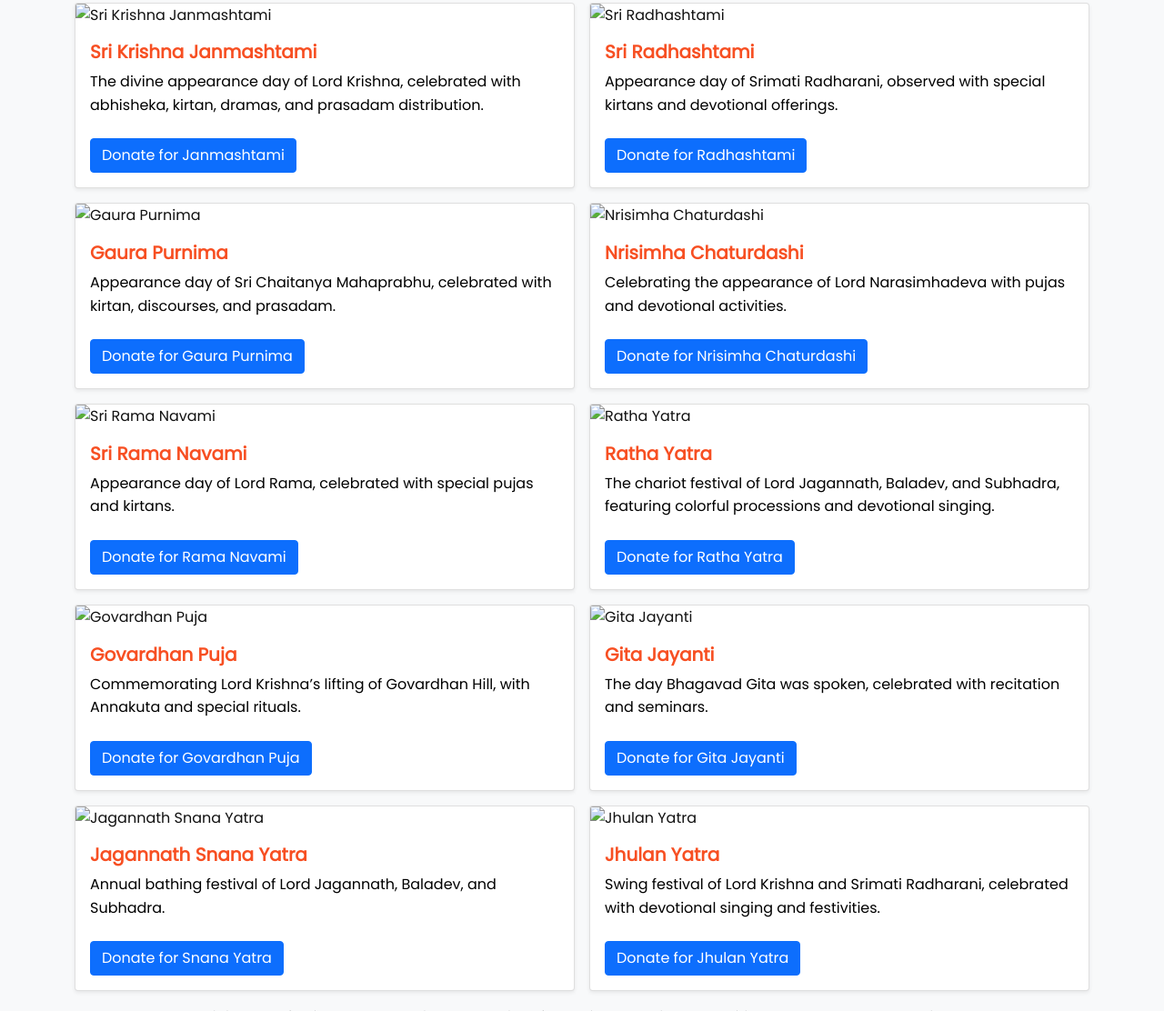
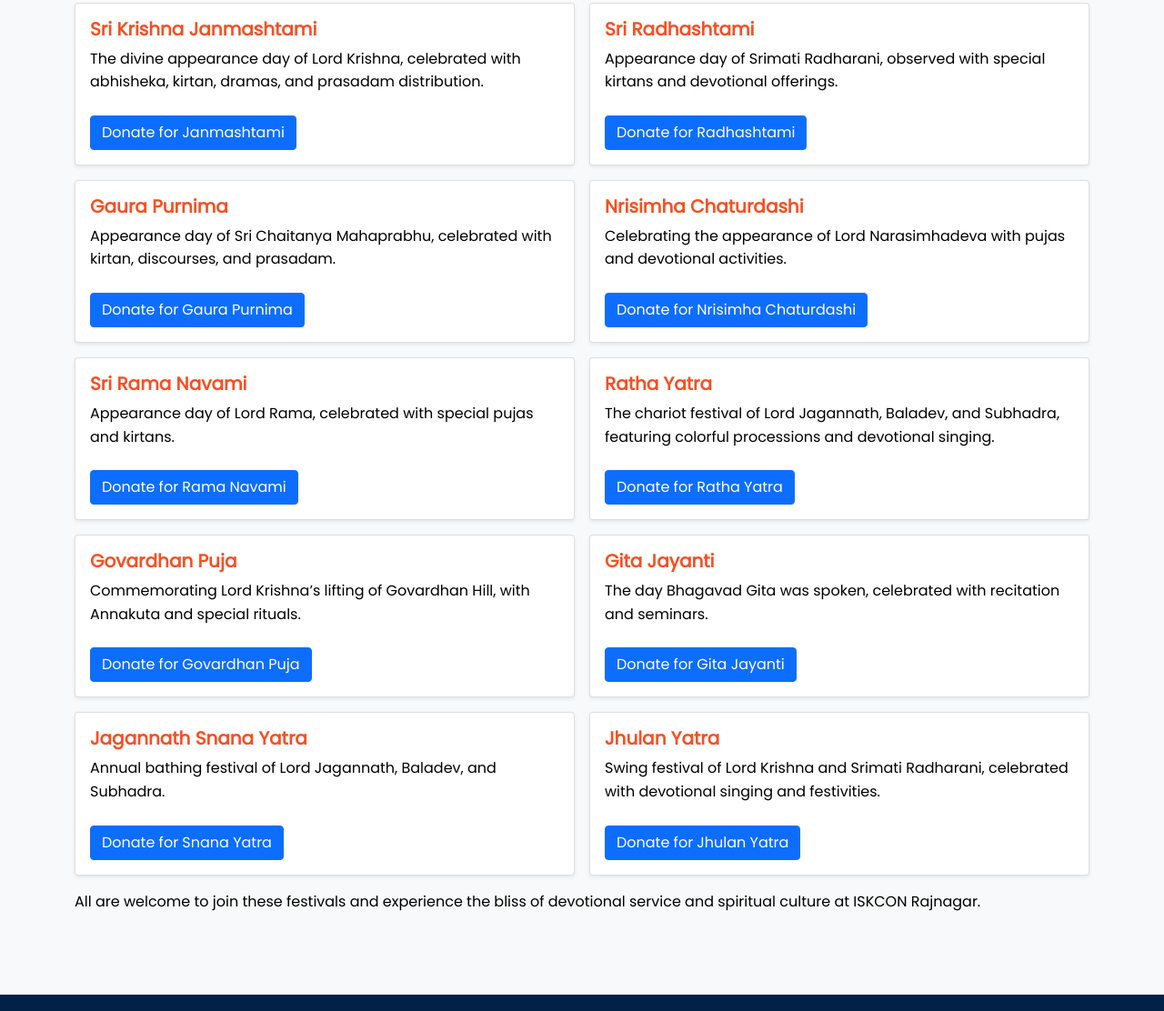
Before and after one commit to aryashreep/iskconrajnagar, a website: page events.html in a window 1280 px wide. Shown: the part 655-1767 px from the top of the page at 91% size. Drawn offline with nearby package versions, Linux system fonts and the light colour scheme.

Commit message:
Cname (#21)
* remove the cname

* Added cname file

* Updated the phone number and email id.

* Email id fixes.

* Add management

* Add management

* Added the temple pages

* Added the events page

* Updated the html pages

```diff
--- a/events.html
+++ b/events.html
@@ -285,11 +285,11 @@
                       <!-- Festival Card: Sri Krishna Janmashtami -->
                       <div class="col-md-6">
                         <div class="card h-100 shadow-sm">
-                          <img
+                          <!--<img
                             src="img/festivals/janmashtami.jpg"
                             class="card-img-top"
                             alt="Sri Krishna Janmashtami"
-                          />
+                          />-->
                           <div class="card-body">
                             <h5 class="card-title col_oran">
                               Sri Krishna Janmashtami
@@ -310,11 +310,11 @@
                       <!-- Festival Card: Sri Radhashtami -->
                       <div class="col-md-6">
                         <div class="card h-100 shadow-sm">
-                          <img
-                            src="img/festivals/radhashtami.jpg"
+                          <!--<img
+                            src="img/festivals/janmashtami.jpg"
                             class="card-img-top"
-                            alt="Sri Radhashtami"
-                          />
+                            alt="Sri Krishna Janmashtami"
+                          />-->
                           <div class="card-body">
                             <h5 class="card-title col_oran">Sri Radhashtami</h5>
                             <p class="card-text">
@@ -332,11 +332,11 @@
                       <!-- Festival Card: Gaura Purnima -->
                       <div class="col-md-6">
                         <div class="card h-100 shadow-sm">
-                          <img
-                            src="img/festivals/gaura-purnima.jpg"
+                          <!--<img
+                            src="img/festivals/janmashtami.jpg"
                             class="card-img-top"
-                            alt="Gaura Purnima"
-                          />
+                            alt="Sri Krishna Janmashtami"
+                          />-->
                           <div class="card-body">
                             <h5 class="card-title col_oran">Gaura Purnima</h5>
                             <p class="card-text">
@@ -354,11 +354,11 @@
                       <!-- Festival Card: Nrisimha Chaturdashi -->
                       <div class="col-md-6">
                         <div class="card h-100 shadow-sm">
-                          <img
-                            src="img/festivals/nrisimha-chaturdashi.jpg"
+                          <!--<img
+                            src="img/festivals/janmashtami.jpg"
                             class="card-img-top"
-                            alt="Nrisimha Chaturdashi"
-                          />
+                            alt="Sri Krishna Janmashtami"
+                          />-->
                           <div class="card-body">
                             <h5 class="card-title col_oran">
                               Nrisimha Chaturdashi
@@ -378,11 +378,11 @@
                       <!-- Festival Card: Sri Rama Navami -->
                       <div class="col-md-6">
                         <div class="card h-100 shadow-sm">
-                          <img
-                            src="img/festivals/rama-navami.jpg"
+                          <!--<img
+                            src="img/festivals/janmashtami.jpg"
                             class="card-img-top"
-                            alt="Sri Rama Navami"
-                          />
+                            alt="Sri Krishna Janmashtami"
+                          />-->
                           <div class="card-body">
                             <h5 class="card-title col_oran">Sri Rama Navami</h5>
                             <p class="card-text">
@@ -400,11 +400,11 @@
                       <!-- Festival Card: Ratha Yatra -->
                       <div class="col-md-6">
                         <div class="card h-100 shadow-sm">
-                          <img
-                            src="img/festivals/ratha-yatra.jpg"
+                          <!--<img
+                            src="img/festivals/janmashtami.jpg"
                             class="card-img-top"
-                            alt="Ratha Yatra"
-                          />
+                            alt="Sri Krishna Janmashtami"
+                          />-->
                           <div class="card-body">
                             <h5 class="card-title col_oran">Ratha Yatra</h5>
                             <p class="card-text">
@@ -423,11 +423,11 @@
                       <!-- Festival Card: Govardhan Puja -->
                       <div class="col-md-6">
                         <div class="card h-100 shadow-sm">
-                          <img
-                            src="img/festivals/govardhan-puja.jpg"
+                          <!--<img
+                            src="img/festivals/janmashtami.jpg"
                             class="card-img-top"
-                            alt="Govardhan Puja"
-                          />
+                            alt="Sri Krishna Janmashtami"
+                          />-->
                           <div class="card-body">
                             <h5 class="card-title col_oran">Govardhan Puja</h5>
                             <p class="card-text">
@@ -445,11 +445,11 @@
                       <!-- Festival Card: Gita Jayanti -->
                       <div class="col-md-6">
                         <div class="card h-100 shadow-sm">
-                          <img
-                            src="img/festivals/gita-jayanti.jpg"
+                          <!--<img
+                            src="img/festivals/janmashtami.jpg"
                             class="card-img-top"
-                            alt="Gita Jayanti"
-                          />
+                            alt="Sri Krishna Janmashtami"
+                          />-->
                           <div class="card-body">
                             <h5 class="card-title col_oran">Gita Jayanti</h5>
                             <p class="card-text">
@@ -467,11 +467,11 @@
                       <!-- Festival Card: Jagannath Snana Yatra -->
                       <div class="col-md-6">
                         <div class="card h-100 shadow-sm">
-                          <img
-                            src="img/festivals/snana-yatra.jpg"
+                          <!--<img
+                            src="img/festivals/janmashtami.jpg"
                             class="card-img-top"
-                            alt="Jagannath Snana Yatra"
-                          />
+                            alt="Sri Krishna Janmashtami"
+                          />-->
                           <div class="card-body">
                             <h5 class="card-title col_oran">
                               Jagannath Snana Yatra
@@ -491,11 +491,11 @@
                       <!-- Festival Card: Jhulan Yatra -->
                       <div class="col-md-6">
                         <div class="card h-100 shadow-sm">
-                          <img
-                            src="img/festivals/jhulan-yatra.jpg"
+                          <!--<img
+                            src="img/festivals/janmashtami.jpg"
                             class="card-img-top"
-                            alt="Jhulan Yatra"
-                          />
+                            alt="Sri Krishna Janmashtami"
+                          />-->
                           <div class="card-body">
                             <h5 class="card-title col_oran">Jhulan Yatra</h5>
                             <p class="card-text">
```
Also changed, not shown: about.html (+1 -1 lines), contact.html (+1 -1 lines), donation.html (+1 -1 lines), donation_detail.html (+1 -1 lines), founder-acharya.html (+1 -1 lines), hare-krishna-movement.html (+1 -1 lines), history-of-iskcon.html (+1 -1 lines), index.html (+7 -5 lines), mission.html (+1 -1 lines), our-philosophy.html (+1 -1 lines), privacy-policy.html (+1 -1 lines), terms.html (+1 -1 lines).
